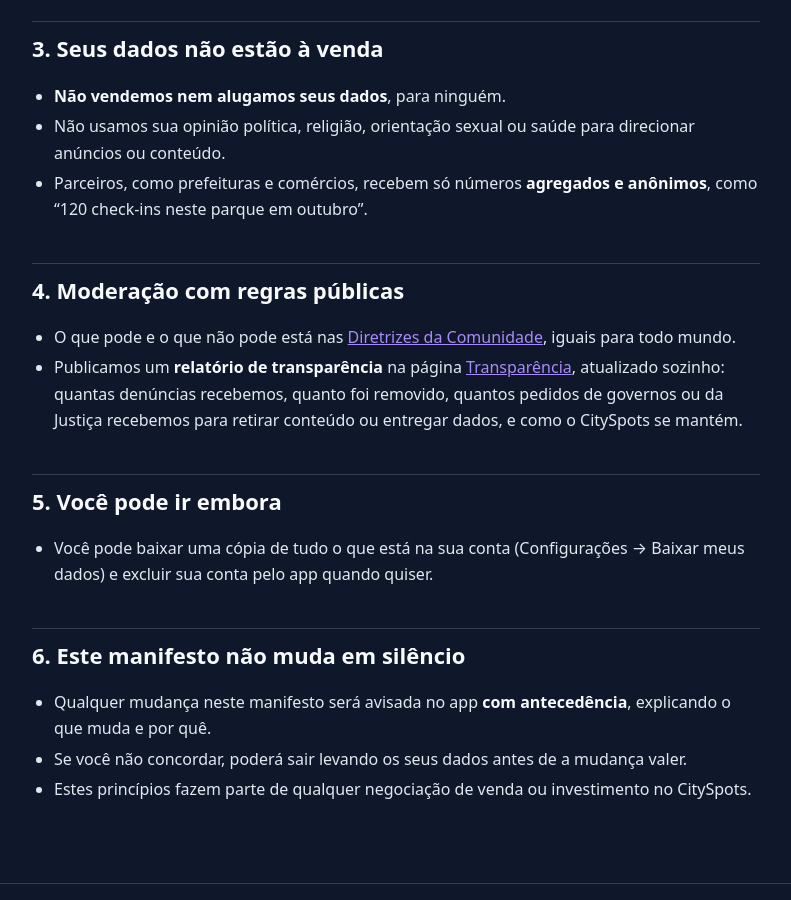
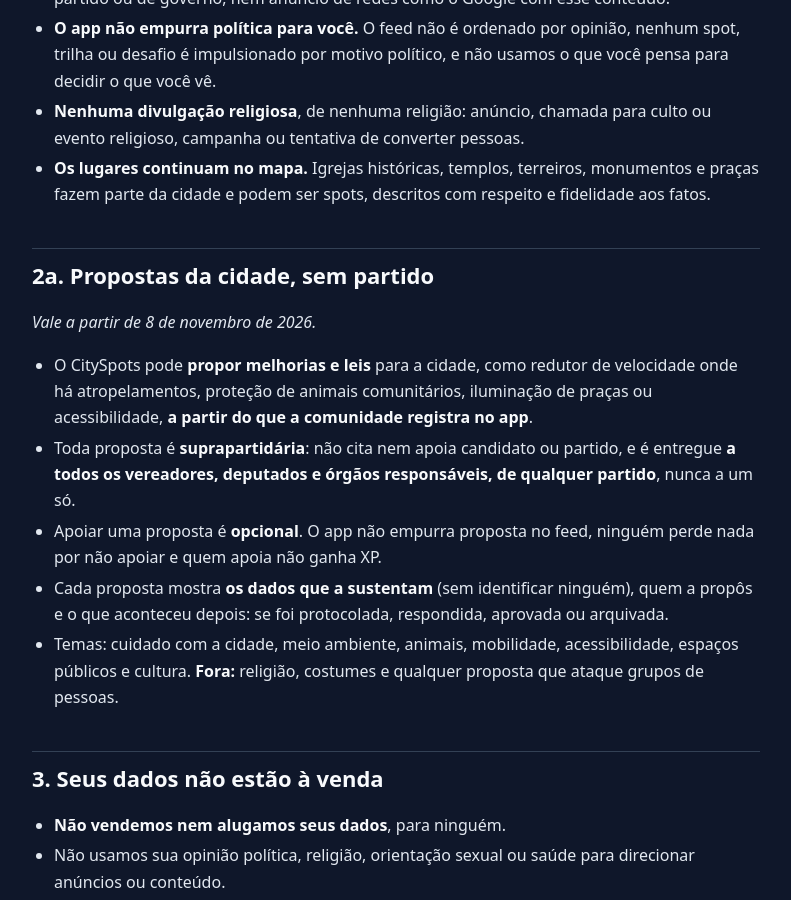
Before and after one commit to userm4c/cityspots-site, a Jekyll site: the page built from manifesto.md, in a window 1280 px wide and 900 px high, scrolled down 1449 px. Shown: the whole window, without its empty margins (244-1035 px from the left). Built offline with Jekyll 4.4.1, drawn with Linux system fonts in a browser that asks for light colours; some of the changed text lies outside the part shown.

Commit message:
Manifesto: seção 2a, vale a partir de 8/11/2026, com aviso de mudança; diretrizes: propostas da cidade

```diff
--- a/manifesto.md
+++ b/manifesto.md
@@ -19,6 +19,8 @@ O CitySpots existe para as pessoas descobrirem, visitarem e cuidarem dos lugares
 
 Estes são os compromissos que o CitySpots assume com quem usa o app. Eles valem para a equipe de hoje e para qualquer dono futuro.
 
+> **Aviso de mudança (24 de outubro de 2026):** a nova seção **2a. Propostas da cidade, sem partido** passa a valer em **8 de novembro de 2026**. Ela deixa claro que o CitySpots pode propor melhorias e leis para a cidade a partir do que a comunidade registra, **sem apoiar candidato nem partido**. Por quê: a frase "o app não é palanque" podia ser lida como se nem isso fosse permitido, e cuidar da cidade às vezes pede mudar uma regra. Se não concordar, você pode baixar os seus dados e sair antes dessa data (Configurações → Conta).
+
 ## 1. Você vê o que acontece, não o que alguém escolheu para você
 
 - O feed é **em ordem cronológica**: primeiro o que publicaram as pessoas que você segue, depois o que acontece perto de você, sempre do mais recente para o mais antigo.
@@ -32,6 +34,16 @@ Estes são os compromissos que o CitySpots assume com quem usa o app. Eles valem
 - **O app não empurra política para você.** O feed não é ordenado por opinião, nenhum spot, trilha ou desafio é impulsionado por motivo político, e não usamos o que você pensa para decidir o que você vê.
 - **Nenhuma divulgação religiosa**, de nenhuma religião: anúncio, chamada para culto ou evento religioso, campanha ou tentativa de converter pessoas.
 - **Os lugares continuam no mapa.** Igrejas históricas, templos, terreiros, monumentos e praças fazem parte da cidade e podem ser spots, descritos com respeito e fidelidade aos fatos.
+
+## 2a. Propostas da cidade, sem partido
+
+*Vale a partir de 8 de novembro de 2026.*
+
+- O CitySpots pode **propor melhorias e leis** para a cidade, como redutor de velocidade onde há atropelamentos, proteção de animais comunitários, iluminação de praças ou acessibilidade, **a partir do que a comunidade registra no app**.
+- Toda proposta é **suprapartidária**: não cita nem apoia candidato ou partido, e é entregue **a todos os vereadores, deputados e órgãos responsáveis, de qualquer partido**, nunca a um só.
+- Apoiar uma proposta é **opcional**. O app não empurra proposta no feed, ninguém perde nada por não apoiar e quem apoia não ganha XP.
+- Cada proposta mostra **os dados que a sustentam** (sem identificar ninguém), quem a propôs e o que aconteceu depois: se foi protocolada, respondida, aprovada ou arquivada.
+- Temas: cuidado com a cidade, meio ambiente, animais, mobilidade, acessibilidade, espaços públicos e cultura. **Fora:** religião, costumes e qualquer proposta que ataque grupos de pessoas.
 
 ## 3. Seus dados não estão à venda
 
```
Also changed, not shown: other parts of manifesto.md (+1 -1 lines), diretrizes.md (+2 -1 lines).
